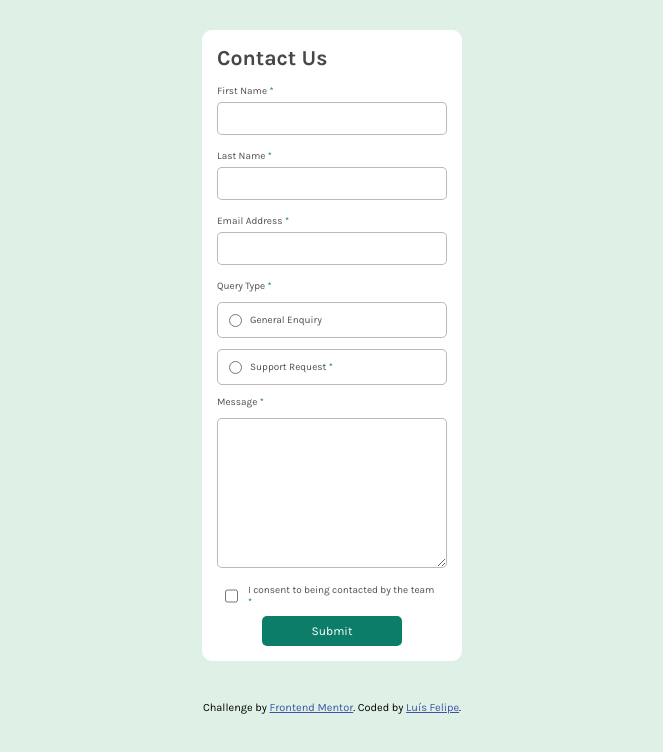
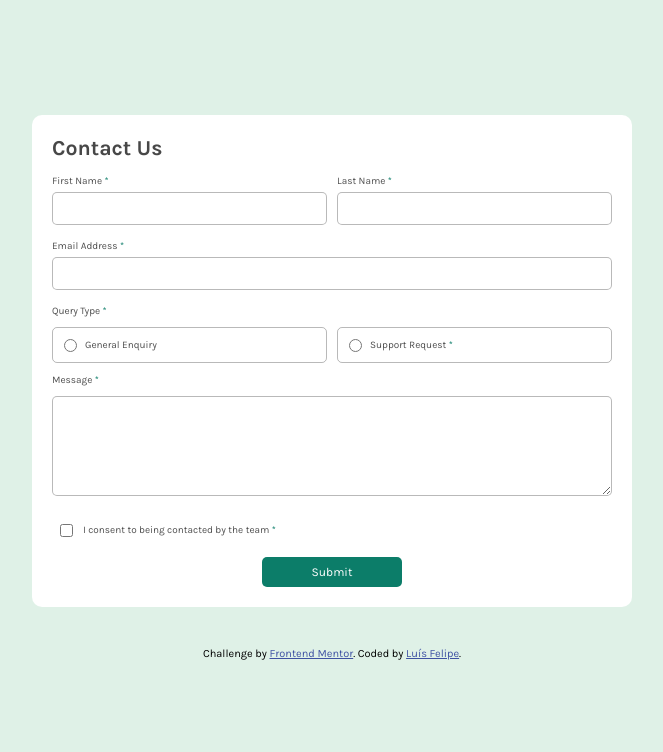
Before and after one commit to luisffelip/contact-form-main, a plain HTML site: page index.html in a window 1280 px wide. Shown: the whole page, without its empty margins (308-971 px from the left). Drawn offline with Linux system fonts and the light colour scheme.

Commit message:
Projeto finalizado.

```diff
--- a/index.html
+++ b/index.html
@@ -18,17 +18,24 @@
     <div id="firstsec">
       <h2>Contact Us</h2>
       <form action="" method="get">
+        <div id="responsividade">
+          <div class="nomesRes">
             <label for="name1">First Name <span>*</span></label>
             <input type="text" id="name1">
             <span class="error" id="msg1">This field is required</span>
+          </div>
+          <div class="nomesRes">
             <label for="name2">Last Name <span>*</span></label>
             <input type="text" id="name2">
             <span class="error" id="msg2">This field is required</span>
+          </div>
+        </div>
         <label for="email">Email Address <span>*</span></label>
         <input type="email" id="email">
         <span class="error" id="msg3">Please enter a valid email adress</span>
         <fieldset>
           <legend>Query Type <span>*</span></legend>
+          <div class="alterRes">
             <div class="alter" onclick="estilizarAlternativa(this)">
               <input name="resposta" type="radio" id="radio1">
               <label for="radio1">General Enquiry</label>
@@ -36,6 +43,7 @@
             <div class="alter" onclick="estilizarAlternativa(this)">
               <input name="resposta"  type="radio" id="radio2">
               <label for="radio2">Support Request <span>*</span></label>
+            </div>
           </div>
         </fieldset>
         <span class="error" id="msg4">Please select a query ty</span>
--- a/style.css
+++ b/style.css
@@ -36,6 +36,7 @@ body {
     margin-top: 30px;
     display: flex;
     flex-direction: column;
+    transition: all 0.3s ease;
 }
 
 h2 {
@@ -205,4 +206,52 @@ button:hover {
 
 @media (min-width: 600px) {
 
+    body {
+        height: 80vh;
+    }
+    #container {
+        width: 600px;
+        padding: 20px;
+        margin-top: 115px;
+    }
+
+    #responsividade {
+        display: flex;
+        flex-direction: row;
+        gap: 10px;
+    }
+
+    .nomesRes {
+        display: flex;
+        flex-direction: column;
+        width: fit-content;
+    }
+
+    .nomesRes > input {
+        width: 275px;
+    }
+
+    #email {
+        width: 560px;
+    }
+
+    .alterRes {
+        display: flex;
+        gap: 10px;
+
+    }
+
+    .alter{
+        width: 275px;
+    }
+
+    #msg {
+        width: 560px;
+        height: 100px;
+    }
+
+    #alter {
+        margin-top: 20px;
+        margin-bottom: 20px;
+    }
 }
```
Lines whose indentation alone changed are shown as unchanged.
